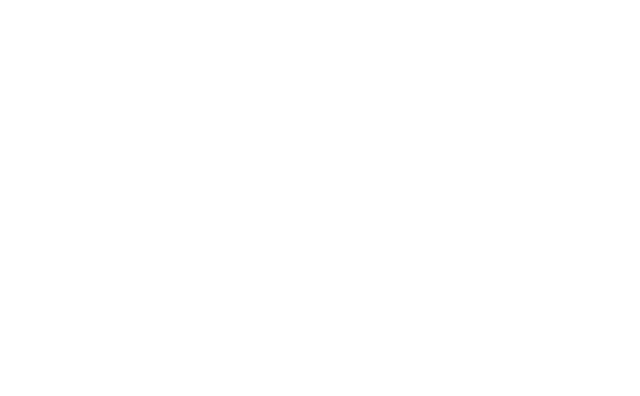
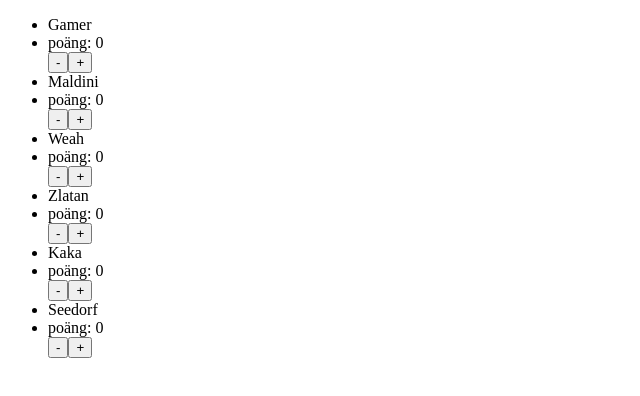
Before and after one commit to GamerShabandari/resultatlista, a plain HTML site: page index.html in a window 1280 px wide. Shown: the whole page, without its empty margins (0-640 px from the left). Drawn offline with Linux system fonts and the light colour scheme.

Commit message:
fixat lista med spelare och poäng

```diff
--- a/index.html
+++ b/index.html
@@ -8,6 +8,9 @@
     <script src="script.js" defer></script>
 </head>
 <body>
+    <div>
+        <ul id="container"></ul>
+    </div>
 
 </body>
 </html>
--- a/script.js
+++ b/script.js
@@ -1 +1,19 @@
-console.log("hejehej");
+let spelare = ["Gamer", "Maldini" , "Weah", "Zlatan", "Kaka", "Seedorf"];
+
+console.log(spelare);
+
+let spelarnasPoang = [0, 0, 0, 0, 0, 0];
+
+console.log(spelarnasPoang);
+
+let minContainer = document.getElementById("container");
+
+
+for (let i = 0; i < spelare.length; i++){
+
+    minContainer.insertAdjacentHTML("beforeend","<li>"+spelare[i]+"</li>");
+    minContainer.insertAdjacentHTML("beforeend", "<li>" + "poäng: " +spelarnasPoang[i]+"</li>");
+    minContainer.insertAdjacentHTML("beforeend","<button> - </button>");
+    minContainer.insertAdjacentHTML("beforeend","<button> + </button>");
+
+};
```
